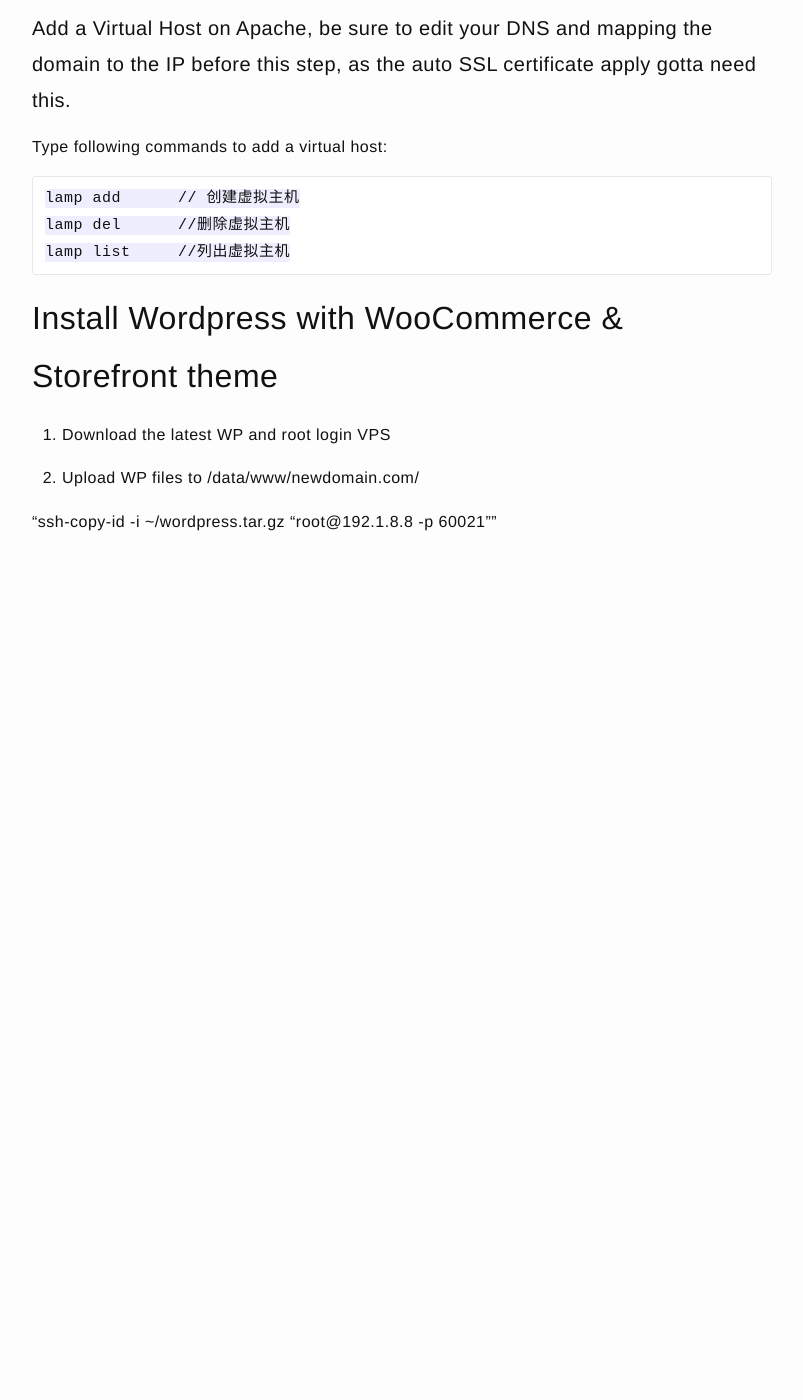
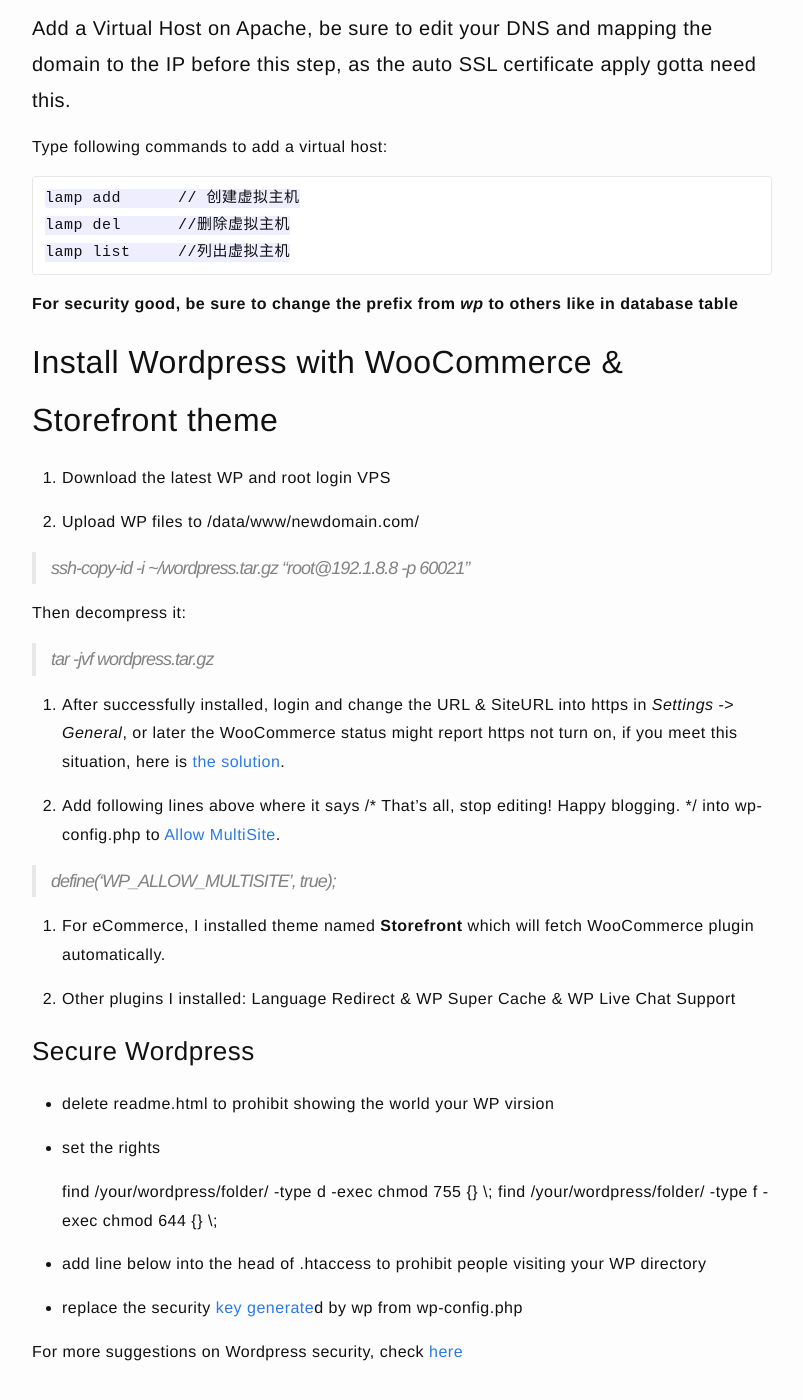
Before and after one commit to jazzi/jazzi.github.io, a Jekyll site: the page built from _posts/2018-03-15-setup-wordpress-in-vps.md, in a window 1280 px wide and 1400 px high, scrolled down 1805 px. Shown: the whole window, without its empty margins (238-1041 px from the left). Built offline with Jekyll 4.4.1, drawn with Linux system fonts in a browser that asks for light colours; before the commit the page ends 2402 px from its top, so only the background shows below that; some of the changed text lies outside the part shown.

Commit message:
new post

```diff
--- a/_posts/2018-03-15-setup-wordpress-in-vps.md
+++ b/_posts/2018-03-15-setup-wordpress-in-vps.md
@@ -20,7 +20,7 @@ This is my note about how to build a fast & secure Wordpress eCommerce website w
 
     echo "net.core.default_qdisc=fq" >> /etc/sysctl.conf
     echo "net.ipv4.tcp_congestion_control=bbr" >> /etc/sysctl.conf
-    sysctl -p
+    sysctl -p    //save the changes
 
 Then double check the status, 'sysctl net.ipv4.tcp_available_congestion_control', if something like below show out means you got it.
 
@@ -64,10 +64,42 @@ Type following commands to add a virtual host:
     lamp del      //删除虚拟主机
     lamp list     //列出虚拟主机
 
+**For security good, be sure to change the prefix from *wp* to others like in database table**
+
 ## Install Wordpress with WooCommerce & Storefront theme
 
 1. Download the latest WP and root login VPS
 
 2. Upload WP files to /data/www/newdomain.com/
 
-"ssh-copy-id -i ~/wordpress.tar.gz “root@192.1.8.8 -p 60021”"
+> ssh-copy-id -i ~/wordpress.tar.gz “root@192.1.8.8 -p 60021"
+
+Then decompress it:
+
+> tar -jvf wordpress.tar.gz
+
+3. After successfully installed, login and change the URL & SiteURL into https in *Settings* -> *General*, or later the WooCommerce status might report https not turn on, if you meet this situation, here is [the solution](https://github.com/woocommerce/woocommerce/issues/13921).
+
+4. Add following lines above where it says /* That's all, stop editing! Happy blogging. */ into wp-config.php to [Allow MultiSite](https://codex.wordpress.org/Create_A_Network).
+
+> define('WP_ALLOW_MULTISITE', true);
+
+5. For eCommerce, I installed theme named **Storefront** which will fetch WooCommerce plugin automatically.
+
+6. Other plugins I installed: Language Redirect & WP Super Cache & WP Live Chat Support
+
+
+### Secure Wordpress ###
+
+* delete readme.html to prohibit showing the world your WP virsion
+
+* set the rights
+
+    find /your/wordpress/folder/ -type d -exec chmod 755 {} \;
+    find /your/wordpress/folder/ -type f -exec chmod 644 {} \;
+
+* add line below into the head of .htaccess to prohibit people visiting your WP directory
+
+* replace the security [key generate](http://www.luoxiao123.cn/go/?url=https://api.wordpress.org/secret-key/1.1/salt/)d by wp from wp-config.php
+
+For more suggestions on Wordpress security, check [here](http://www.luoxiao123.cn/1172-2.html)
```
